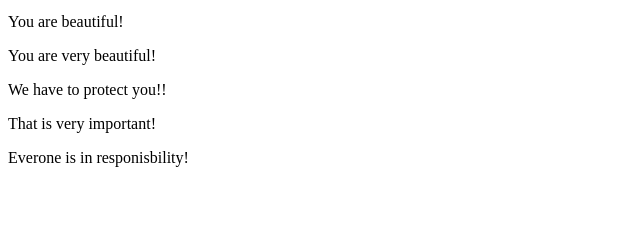
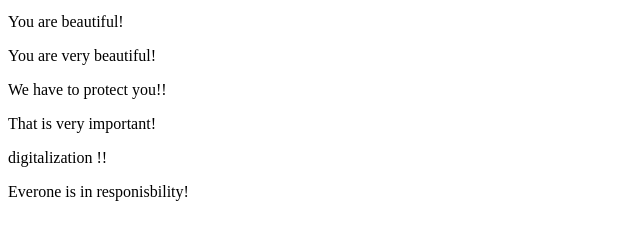
Before and after one commit to Sampsongyabaa/samgph, a plain HTML site: page index.html in a window 1280 px wide. Shown: the part 87-326 px from the top of the page, without its empty margins (0-640 px from the left). Drawn offline with Linux system fonts and the light colour scheme.

Commit message:
Update index.html

```diff
--- a/index.html
+++ b/index.html
@@ -10,6 +10,7 @@
 		<p> You are very beautiful!</p>
 		<p> We have to protect you!!</p>
 		<p> That is very important!</p>
+		<p> digitalization !!</p>
 		<Pp> Everone is in responisbility!</p>
 	</body>
 </html>
```
